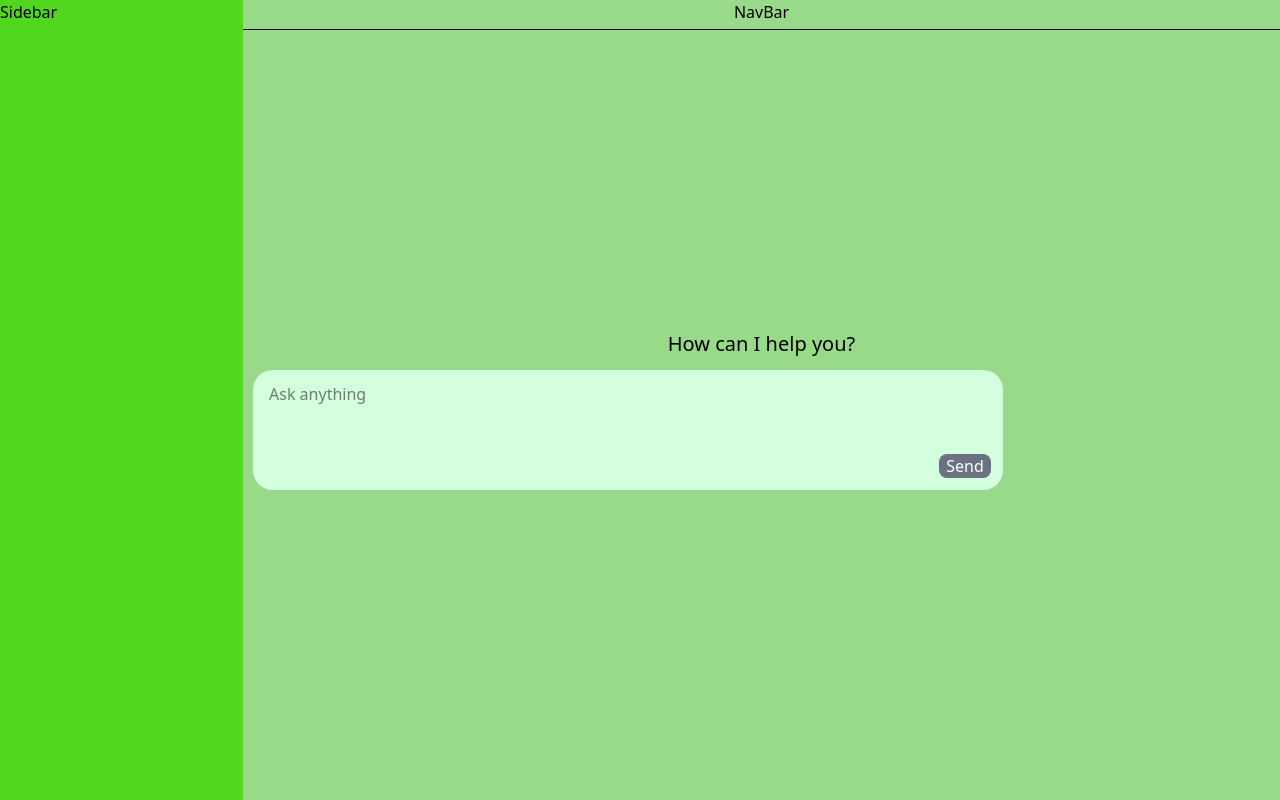
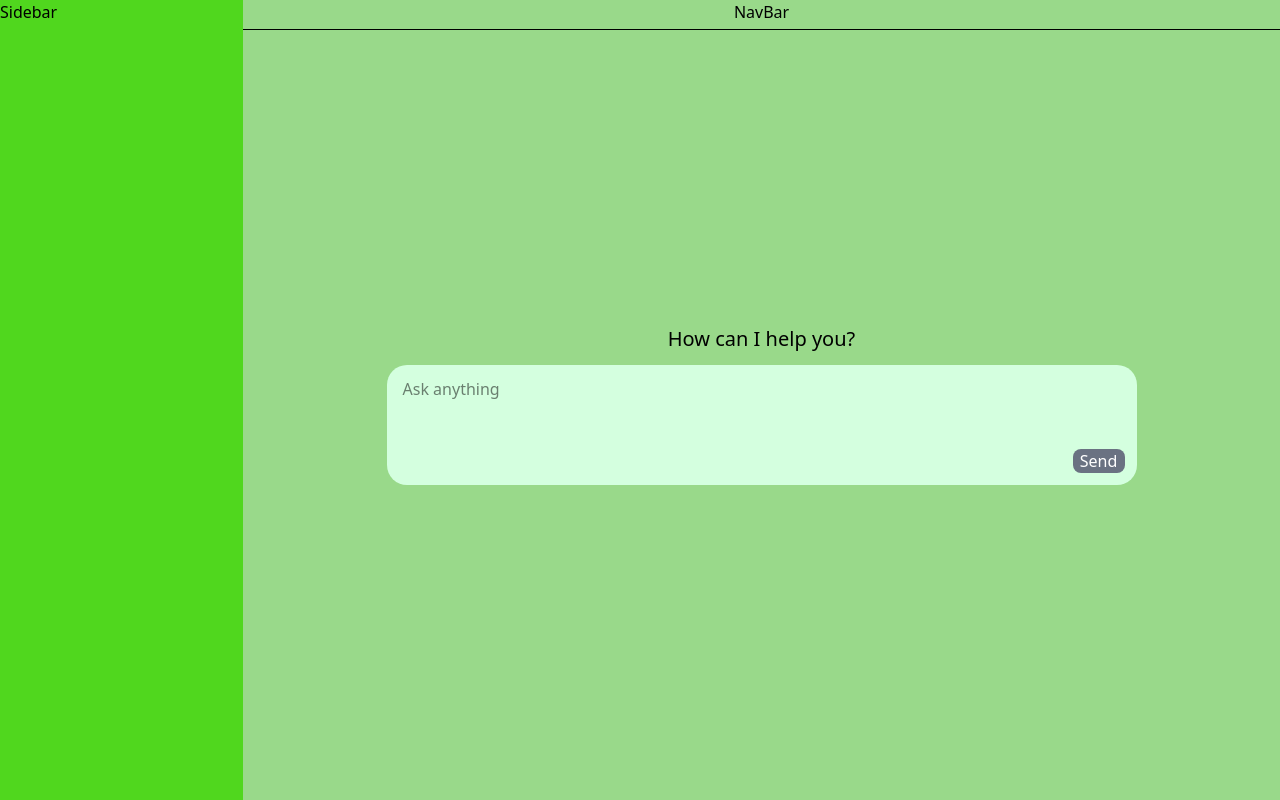
Before and after one commit to jkolp/AiTherapist, a React (Vite) app in the folder frontend/: page / in a window 1280 px wide. Built offline with nearby package versions, Linux system fonts and the light colour scheme.

Commit message:
Fixed layout issues in TextchatPage

```diff
--- a/frontend/src/pages/TextChatPage/TextChatPage.tsx
+++ b/frontend/src/pages/TextChatPage/TextChatPage.tsx
@@ -48,7 +48,7 @@ export default function TextChatPage() {
             <div className="w-full h-[30px] text-center border-b-1 relative">
                 NavBar
             </div>
-            <div className="flex-1 flex flex-col justify-center pb-[10px] px-[10px] overflow-hidden">
+            <div className="flex-1 flex flex-col justify-center overflow-hidden">
                 { messages.length === 0 ?
                         <h1 className="text-xl mb-3 text-center">
                         How can I help you?
--- a/frontend/src/pages/TextChatPage/components/ConversationView.tsx
+++ b/frontend/src/pages/TextChatPage/components/ConversationView.tsx
@@ -21,6 +21,9 @@ export default function ConversationView( {messages}: ConversationViewProp ) {
                                 scrollbar-thin scrollbar-track-scrollbarColor
                                 scrollbar-track-rounded-full scrollbar-w-2"
             >
+                <div
+                    className="px-[10px]"
+                >
                     {
                         messages.map((message, index) => {
                             if (message.role === "ai") {
@@ -31,6 +34,7 @@ export default function ConversationView( {messages}: ConversationViewProp ) {
                         })
                     }
                     <div className="scroll-point" ref={scrollRef}></div>
+                </div>
             </div>
         </>
     )
--- a/frontend/src/pages/TextChatPage/components/TextFieldBox.tsx
+++ b/frontend/src/pages/TextChatPage/components/TextFieldBox.tsx
@@ -31,13 +31,14 @@ export default function TextFieldBox({ textInput, setTextInput, handleSubmit } :
 
     return (
         <>
+            <div className="px-[20px] pb-[20px]">
                 <form
                     onSubmit={(e: React.FormEvent) => {
                             e.preventDefault()
                             handleSubmit()
                         }
                     }
-                className="flex flex-col bg-[#d4ffdf] rounded-[20px] w-full max-w-[750px]"
+                    className="flex flex-col bg-[#d4ffdf] rounded-[20px] w-full max-w-[750px] m-auto"
                 >
                     <textarea
                         className="w-full px-4 py-3 focus:outline-none resize-none"
@@ -54,6 +55,7 @@ export default function TextFieldBox({ textInput, setTextInput, handleSubmit } :
                         Send
                     </button>
                 </form>
+            </div>
         </>
     )
 }
```
Lines whose indentation alone changed are shown as unchanged.
